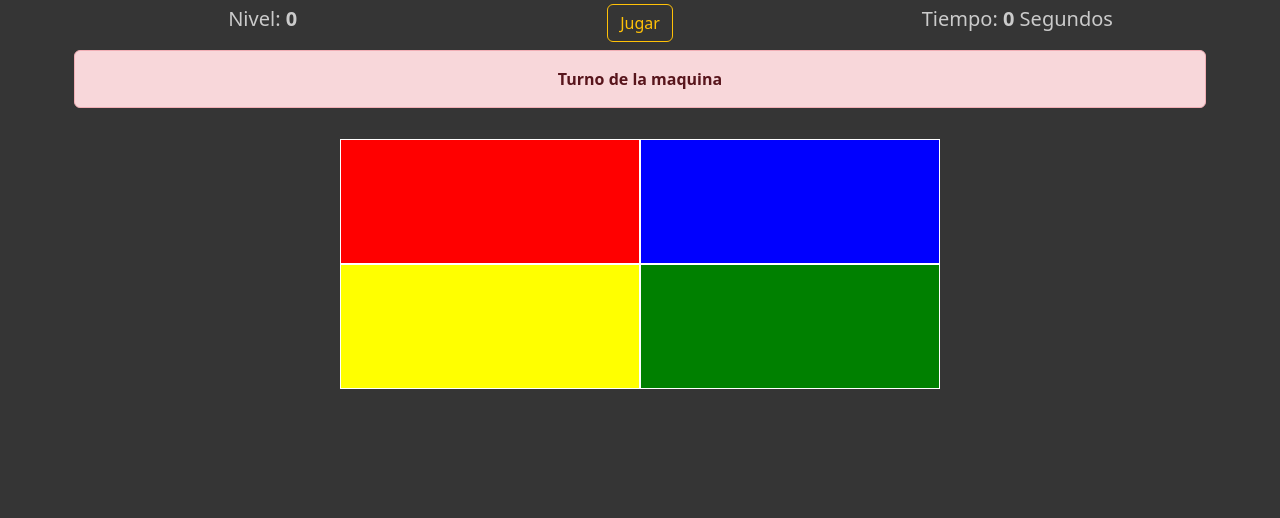
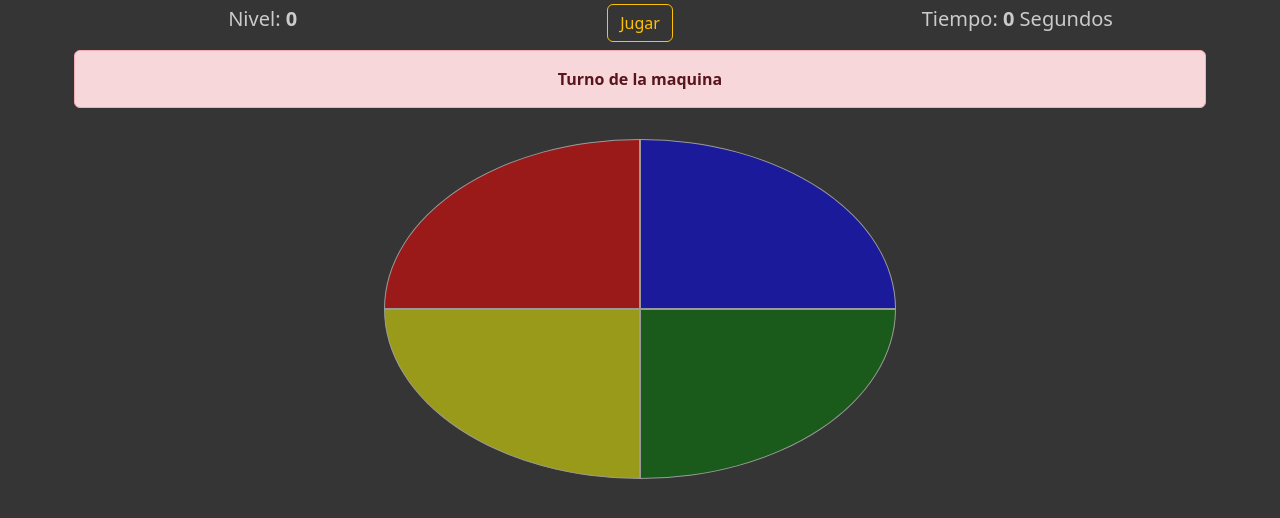
Before and after one commit to Rodrigo-ade/simon-dice, a plain HTML site: page index.html in a window 1280 px wide. Shown: the part 58-576 px from the top of the page. Drawn offline with nearby package versions, Linux system fonts and the light colour scheme.

Commit message:
Mejora estilo del tablero
El simon dice pasa a ser redondo

```diff
--- a/css/main.css
+++ b/css/main.css
@@ -5,19 +5,23 @@ body{
 }
 
 #rojo{
-    background-color: red !important;
+    background-color: red;
+    border-top-left-radius: 100%;
 }
 
 #azul{
     background-color: blue;
+    border-top-right-radius: 100%;
 }
 
 #verde{
     background-color: green;
+    border-bottom-right-radius: 100%;
 }
 
 #amarillo{
     background-color: yellow;
+    border-bottom-left-radius: 100%;
 }
 
 h2{
@@ -30,11 +34,16 @@ p{
 }
 
 #tablero{
-    padding: 15px 24%;
+    padding: 15px 28%;
 }
 
 .color{
-    height: 125px;
+    height: 170px;
     border: 1px rgb(255, 255, 255) solid;
-    opacity: 1;
+    opacity: 0.5;
+    transition: all 600ms;
 }
+
+.oculto{
+    visibility: hidden;
+}
```
